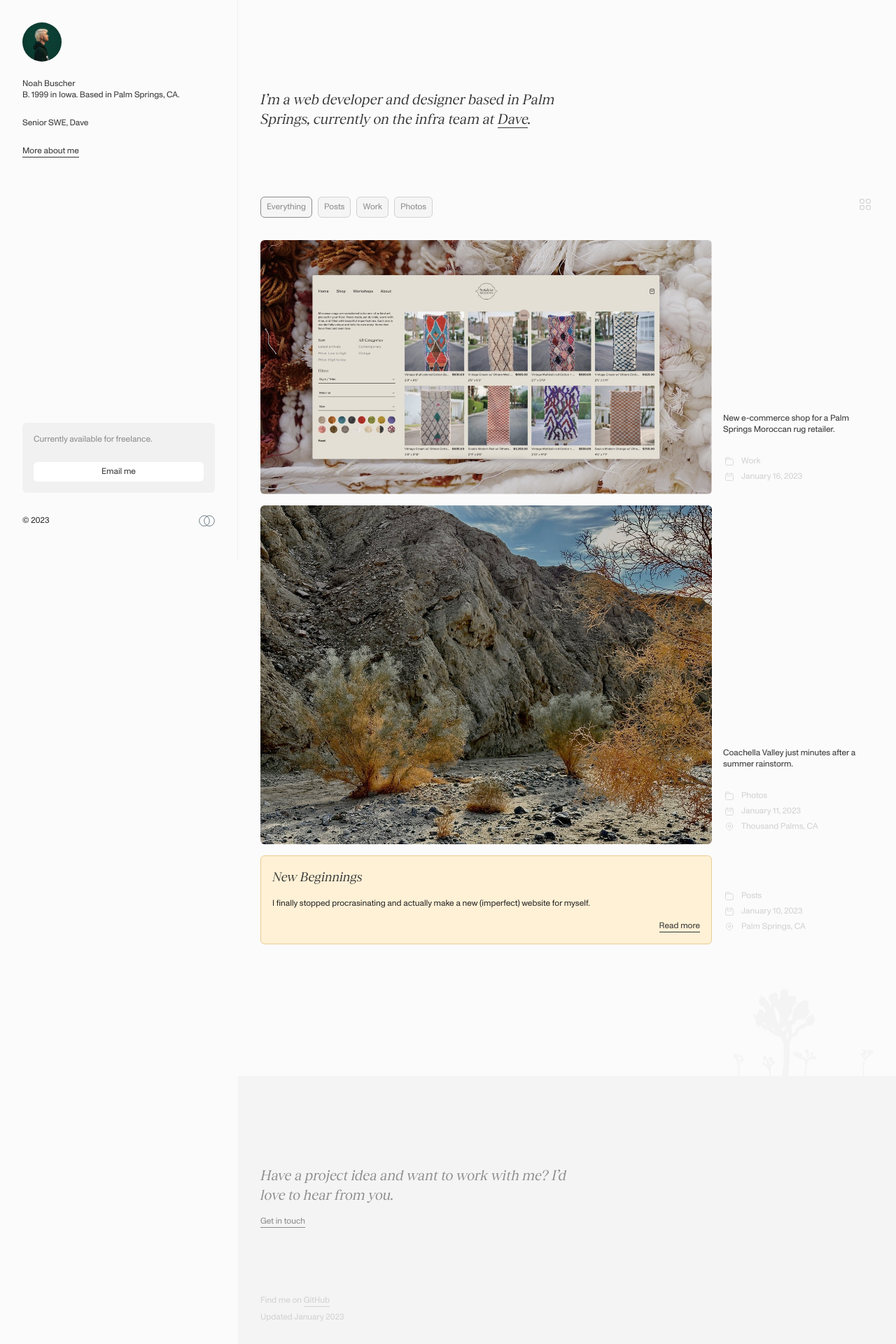
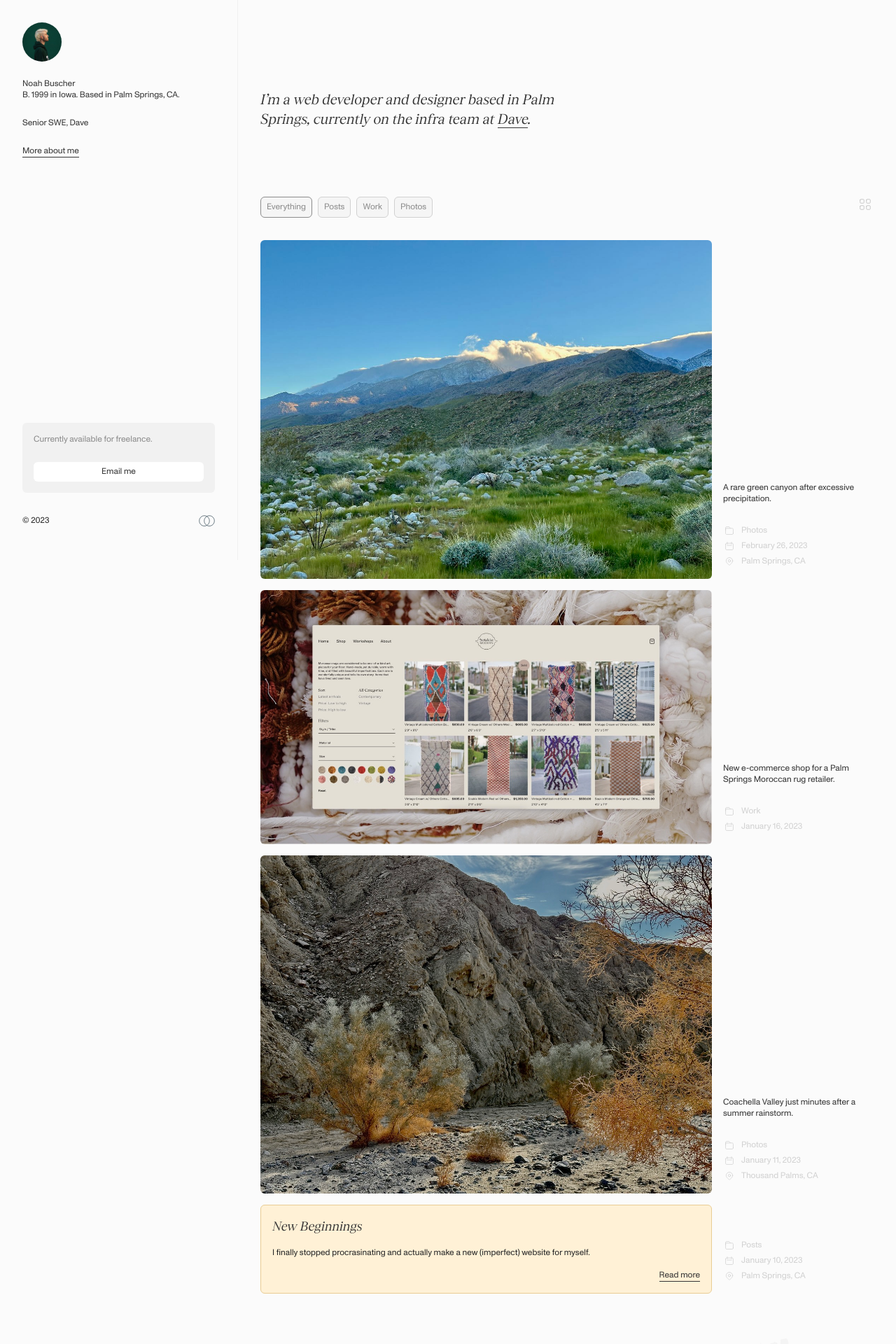
Before and after one commit to yeyouchuan/ye-example-site, a Next.js app: page / in a window 1280 px wide. Shown: the top 1920 px of the page at 70% size. Built offline with nearby package versions, Linux system fonts and the light colour scheme.

Commit message:
add lush-hike post

```diff
--- /dev/null
+++ b/_posts/lush-hike.md
@@ -0,0 +1,10 @@
+---
+slug: desert-walk
+title: Desert Walk
+date: February 26, 2023
+author: Noah Buscher
+location: Palm Springs, CA
+caption: A rare green canyon after excessive precipitation.
+images: /media/lush-hike.jpeg
+type: Photo
+---
--- a/components/Container.tsx
+++ b/components/Container.tsx
@@ -20,7 +20,6 @@ const Container = ({
     title: "Noah Buscher - Developer",
     url: "https://noahbuscher.com",
     themeColor: "#FBFBFB",
-    twitterHandle: "@noahbschr",
     author: "Noah Buscher",
     socialImage: "https://noahbuscher.com/social-image.jpg",
     description: "Web developer and designer based in Palm Springs, CA.",
@@ -43,7 +42,6 @@ const Container = ({
         <meta name="image" content={meta.socialImage} />
         <meta property="og:image" content={meta.socialImage} />
         <meta name="twitter:image" content={meta.socialImage} />
-        <meta name="twitter:site" content={meta.twitterHandle} />
         <meta name="twitter:card" content="summary_large_image" />
         <link rel="shortcut icon" href="/favicon.ico" />
         <meta name="theme-color" content={meta.themeColor} />
@@ -113,7 +111,7 @@ const Container = ({
                         GitHub
                       </Link>
                     </p>
-                    <p className="text-xs text-gray">Updated January 2023</p>
+                    <p className="text-xs text-gray">Updated March 2023</p>
                   </div>
                 </div>
               </div>
```
Also changed, not shown: public/media/lush-hike.jpeg (added).
